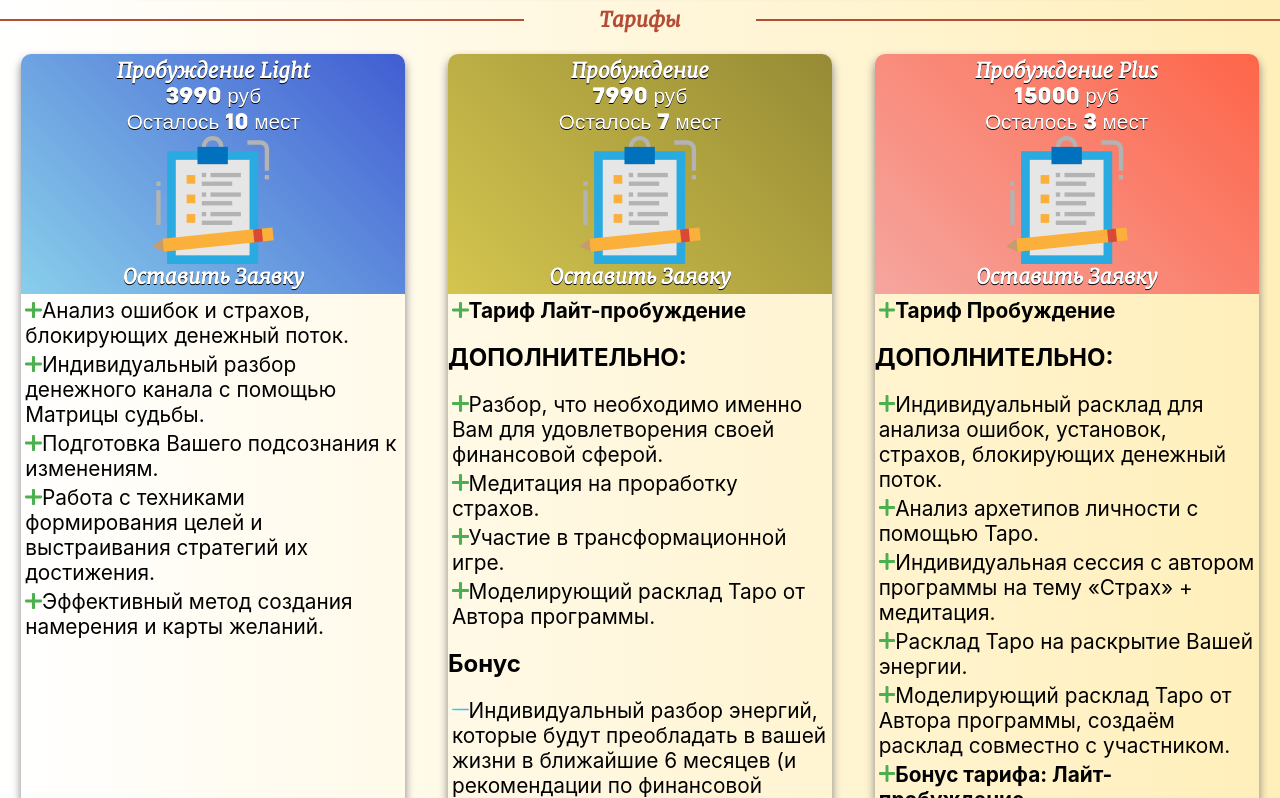
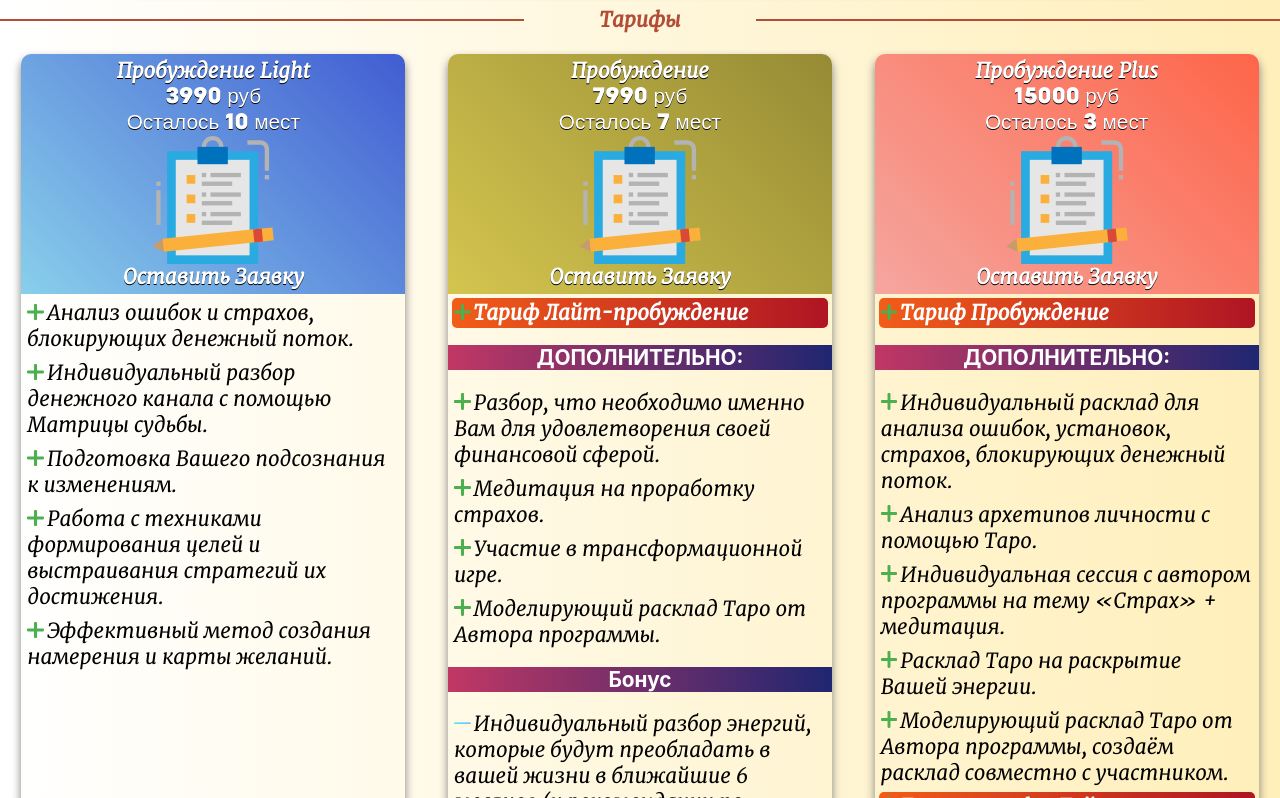
Before and after one commit to shinkar94/Tarot, a React (Create React App) app: page / in a window 1280 px wide. Shown: the part 1768-2566 px from the top of the page. Built offline with nearby package versions, Linux system fonts and the light colour scheme.

Commit message:
style: add style in Tariff page

```diff
--- a/src/features/Tariff/Mapped/MappedBonus.tsx
+++ b/src/features/Tariff/Mapped/MappedBonus.tsx
@@ -20,10 +20,20 @@ export const MappedBonus:FC<MappedBonusType> = ({bonus}) => {
 };
 
 const StBonusCard = styled.div`
+  & > h2{
+    font-size: var(--index);
+    text-align: center;
+    background: linear-gradient(90deg, #C13764, #1F2671);
+    color: white;
+  }
   & > p,h3{
     margin: 4px;
     font-size: var(--index);
     cursor: pointer;
+  }
+  & > p{
+    font-family: merriweather-italic, sans-serif;
+    padding: 2px;
   }
   & > p:hover{
     background: #B34D36;
@@ -32,5 +42,6 @@ const StBonusCard = styled.div`
   }
   & img{
     width: 1.3vw;
+    margin-right: 3px;
   }
 `
--- a/src/features/Tariff/Mapped/MappedDescription.tsx
+++ b/src/features/Tariff/Mapped/MappedDescription.tsx
@@ -24,10 +24,21 @@ export const MappedDescription:FC<MappedDescriptionType> = ({description}) => {
 };
 
 const DescriptionCard = styled.div`
+  & > h3{
+    background-image: linear-gradient(90deg, #f25d19, #af1523);
+    color: white;
+    font-family: merriweather-italic, sans-serif;
+    padding: 2px;
+    border-radius: 5px;
+  }
   & > p,h3{
     margin: 4px;
     font-size: var(--index);
     cursor: pointer;
+  }
+  & > p{
+    font-family: merriweather-italic, sans-serif;
+    padding: 2px;
   }
   & > p:hover{
     background: #B34D36;
@@ -37,5 +48,6 @@ const DescriptionCard = styled.div`
 
   & img{
     width: 1.3vw;
+    margin-right: 3px;
   }
 `
--- a/src/features/Tariff/Mapped/MappedExtra.tsx
+++ b/src/features/Tariff/Mapped/MappedExtra.tsx
@@ -23,10 +23,27 @@ export const MappedExtra:FC<MappedExtraType> = ({extraData}) => {
 };
 
 const ExtraCard = styled.div`
+  & > h2{
+    font-size: var(--index);
+    text-align: center;
+    background: linear-gradient(90deg, #C13764, #1F2671);
+    color: white;
+  }
+  & > h3{
+    background-image: linear-gradient(90deg, #f25d19, #af1523);
+    color: white;
+    font-family: merriweather-italic, sans-serif;
+    padding: 2px;
+    border-radius: 5px;
+  }
   & > p,h3{
     margin: 4px;
     font-size: var(--index);
     cursor: pointer;
+  }
+  & > p{
+    font-family: merriweather-italic, sans-serif;
+    padding: 2px;
   }
   & > p:hover{
     background: #B34D36;
@@ -35,5 +52,6 @@ const ExtraCard = styled.div`
   }
   & img{
     width: 1.3vw;
+    margin-right: 3px;
   }
 `
```
